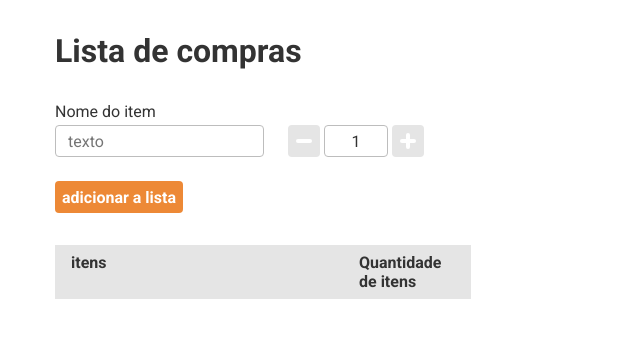
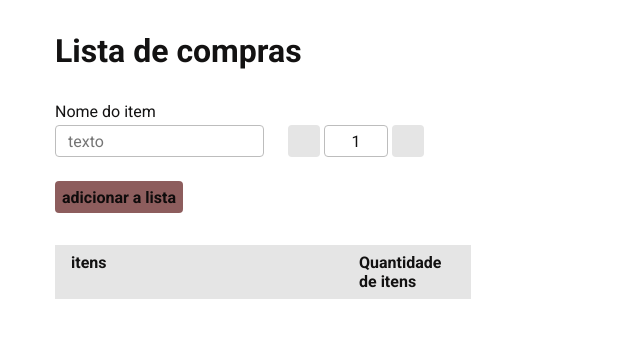
Before and after one commit to brunasiaovn/lista-de-compras, a plain HTML site: page index.html in a window 1280 px wide. Shown: the whole page, without its empty margins (0-640 px from the left). Drawn offline with nearby package versions, Linux system fonts and the light colour scheme.

Commit message:
Update variabels.css

```diff
--- a/styles/variabels.css
+++ b/styles/variabels.css
@@ -2,10 +2,10 @@
 @import "main.css";
 
 :root{
-    --white:#fff;
+    --white:rgb(188, 175, 175)0a0;
     --gray-100:#e5e5e5;
     --gray-300:#bdbdbd;
-    --gray-500:#333333;
-    --orange-300:#f6ad55;
-    --orange-500:#ed8936;
+    --gray-500:rgba(9, 8, 8, 0.961);
+    --orange-300:#080808;
+    --orange-500:#8d5d5d;
 }
```
